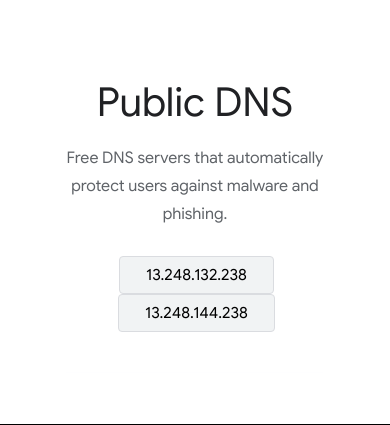
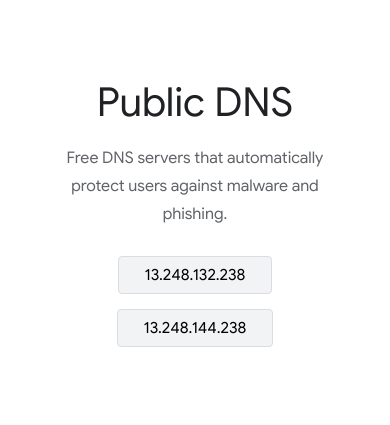
Before and after one commit to fonbeat/firehome, a plain HTML site: page index.html in a window 390 px wide. Shown: the part 7049-7474 px from the top of the page. Drawn offline with Linux system fonts and the light colour scheme.

Commit message:
firehome

```diff
--- a/index.css
+++ b/index.css
@@ -734,6 +734,7 @@ h2 {
     margin: 28px auto 92px;
     flex-direction: column;
 }
+
 @media screen and (min-width: 480px){
     .chapter-content_buttons {
         flex-direction: row;
@@ -748,9 +749,21 @@ h2 {
     margin-right: 13px;
     background-color: #f1f3f4;
 }
+@media screen and (max-width: 480px){
+    .margin-top{
+        margin: 0;
+        margin-top: 15px;
+    }
+}
+@media screen and (max-width: 480px){
+    .zero-margin{
+        margin: 0;
+    }
+}
 .chapter-content_button span{
     color: #000;
 }
+
 .chapter-content_button img {
     max-width: 175px;
 }
--- a/index.html
+++ b/index.html
@@ -2,19 +2,11 @@
 <html lang="en">
 <head>
     <meta charset="UTF-8">
-
+    <meta name="viewport" content="width=device-width, initial-scale=1.0">
     <link rel="stylesheet" type="text/css" href="index.css">
     <link rel="icon" type="image/png" href="img/FireDNS-logomark.png"/>
-    <!-- <meta property="og:type" content="website">
+    <title>FireDNS - Internet Security For Everyone</title>
 
-    <title>FireDNS - Internet Security For Everyone</title>
-    <meta property="og:title" content=“FireDNS - Internet Security For Everyone”>
-
-    <meta name="description" content="Global domain name resolution service that automatically protects users from online threats such as phising and malware. No software or hardware is required. Get started for free.">
-    <meta property="og:description" content="Global domain name resolution service that automatically protects users from online threats such as phising and malware. No software or hardware is required. Get started for free.">
-
-    <meta property="og:url" content="https://www.firedns.io">
-     -->
 
 </head>
 
@@ -269,10 +261,10 @@
                 <div class="chapter-content_title">Public DNS</div>
                 <div class="chapter-content_description">Free DNS servers that automatically protect users against malware and phishing.</div>
                 <div class="chapter-content_buttons">
-                    <div class="chapter-content_button">
+                    <div class="chapter-content_button zero-margin">
                         <span href="#">13.248.132.238</span>
                     </div>
-                    <div class="chapter-content_button">
+                    <div class="chapter-content_button margin-top">
                         <span href="#">13.248.144.238</span>
                     </div>
                 </div>
```
Also changed, not shown: index2.html (+1 -1 lines).
